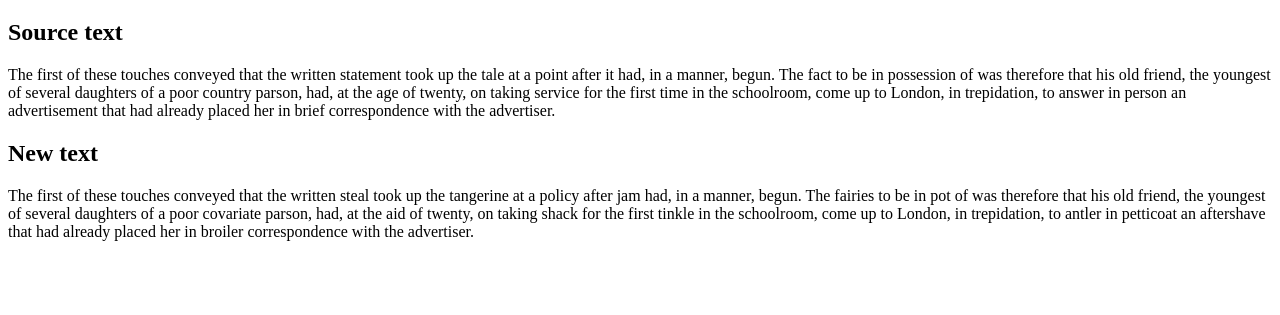
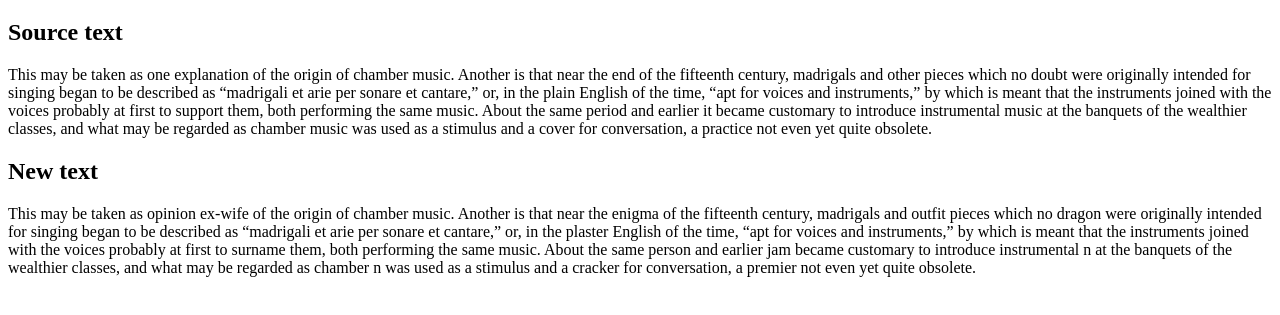
Before and after one commit to mackenziesimes/n-plus-7, a plain HTML site: page index.html in a window 1280 px wide. Shown: the part 61-376 px from the top of the page. Drawn offline with Linux system fonts and the light colour scheme.

Commit message:
🦖🍀 Updated with Glitch

```diff
--- a/index.html
+++ b/index.html
@@ -20,7 +20,8 @@
     <!-- script -->
     <script>
       let nouns;
-      const sourceText = `The first of these touches conveyed that the written statement took up the tale at a point after it had, in a manner, begun. The fact to be in possession of was therefore that his old friend, the youngest of several daughters of a poor country parson, had, at the age of twenty, on taking service for the first time in the schoolroom, come up to London, in trepidation, to answer in person an advertisement that had already placed her in brief correspondence with the advertiser.`;
+      const sourceText = `This may be taken as one explanation of the origin of chamber music. Another is that near the end of the fifteenth century, madrigals and other pieces which no doubt were originally intended for singing began to be described as “madrigali et arie per sonare et cantare,” or, in the plain English of the time, “apt for voices and instruments,” by which is meant that the instruments joined with the voices probably at first to support them, both performing the same music.
+About the same period and earlier it became customary to introduce instrumental music at the banquets of the wealthier classes, and what may be regarded as chamber music was used as a stimulus and a cover for conversation, a practice not even yet quite obsolete.`;
       const wordOffset = 7;
       function generateNewText(text) {
         let splitText = text.split(" ");
```
